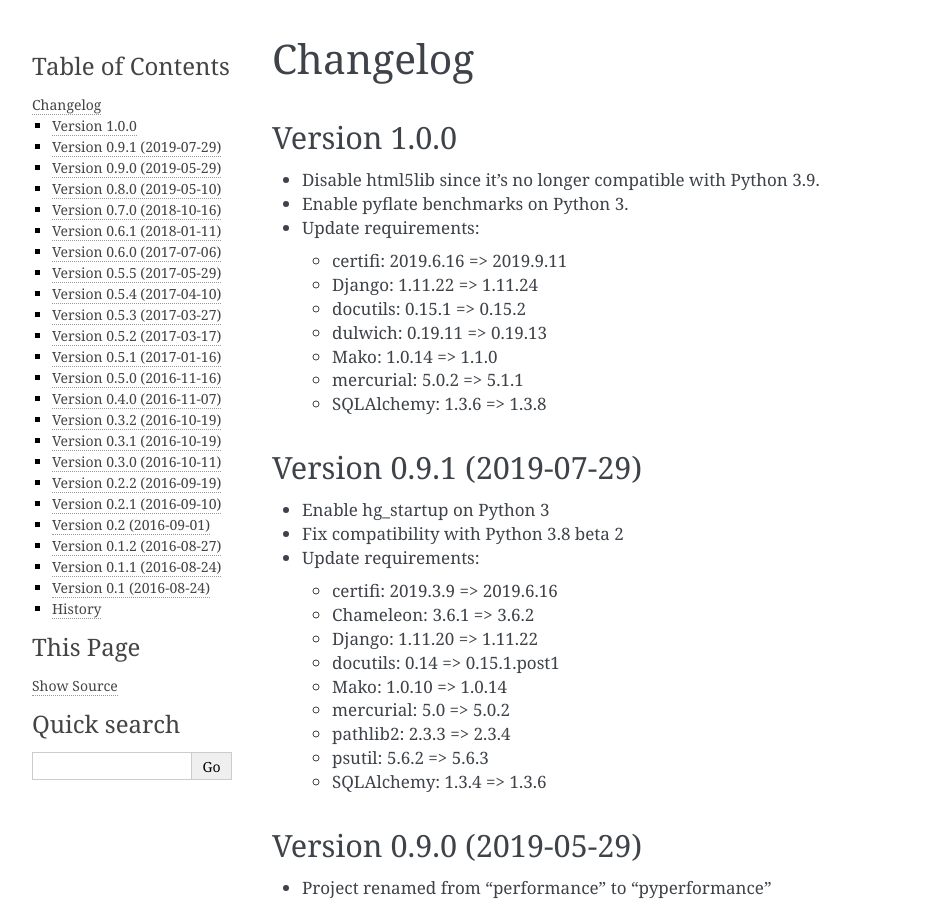
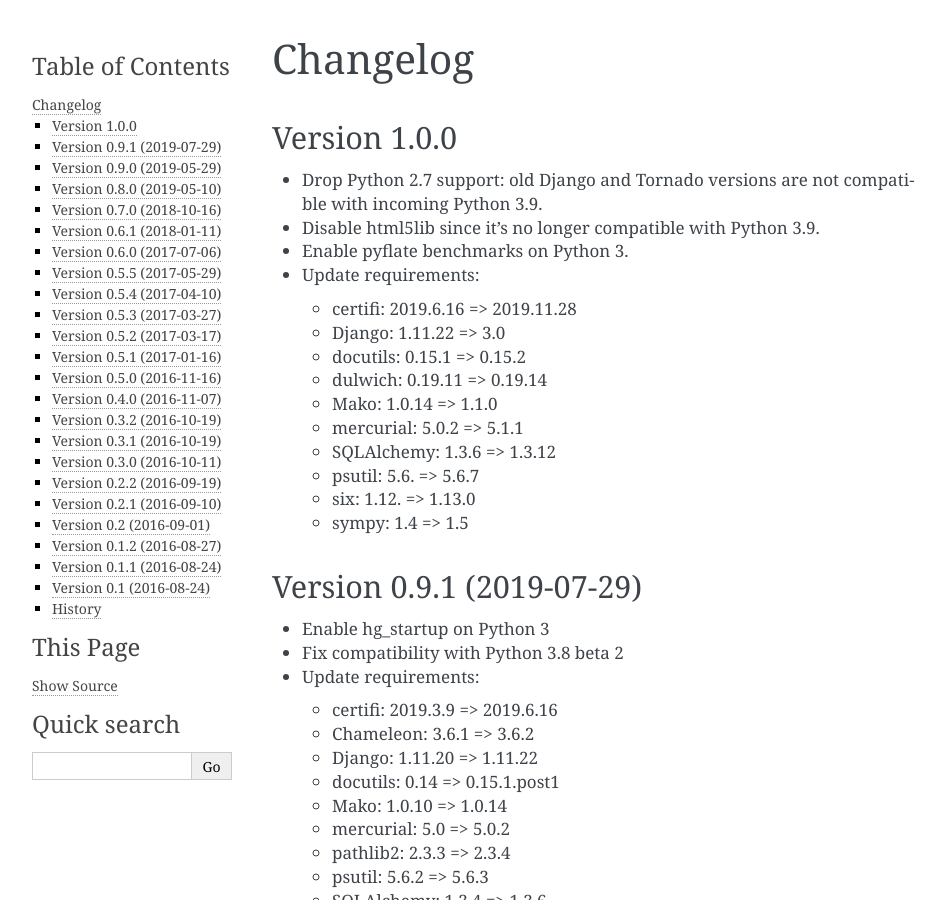
Before and after one commit to python/pyperformance, a Sphinx documentation site: the page built from doc/changelog.rst, in a window 1280 px wide and 900 px high. Shown: the whole window, without its empty margins (148-1093 px from the left). Built offline with Sphinx 7.4.7, drawn with Linux system fonts in a browser that asks for light colours.

Commit message:
Upgrade dependencies

```diff
--- a/doc/changelog.rst
+++ b/doc/changelog.rst
@@ -4,17 +4,22 @@
 Version 1.0.0
 -------------
 
+* Drop Python 2.7 support: old Django and Tornado versions are
+  not compatible with incoming Python 3.9.
 * Disable html5lib since it's no longer compatible with Python 3.9.
 * Enable pyflate benchmarks on Python 3.
 * Update requirements:
 
-  * certifi: 2019.6.16 => 2019.9.11
-  * Django: 1.11.22 => 1.11.24
+  * certifi: 2019.6.16 => 2019.11.28
+  * Django: 1.11.22 => 3.0
   * docutils: 0.15.1 => 0.15.2
-  * dulwich: 0.19.11 => 0.19.13
+  * dulwich: 0.19.11 => 0.19.14
   * Mako: 1.0.14 => 1.1.0
   * mercurial: 5.0.2 => 5.1.1
-  * SQLAlchemy: 1.3.6 => 1.3.8
+  * SQLAlchemy: 1.3.6 => 1.3.12
+  * psutil: 5.6. => 5.6.7
+  * six: 1.12. =>  1.13.0
+  * sympy: 1.4 => 1.5
 
 Version 0.9.1 (2019-07-29)
 --------------------------
--- a/setup.py
+++ b/setup.py
@@ -8,7 +8,7 @@
 #
 #  - git clean -fdx  # remove all untracked files!
 #  - python2 -m pyperformance venv create
-#  - venv/cpython2*/bin/python -m pip list --outdated
+#  - venv/cpython*/bin/python -m pip list --outdated
 #  - update pyperformance/requirements.txt
 #  - (see also pip-tools and pipdeptree tools)
 #  - (pip install pip-review; pip-review --local --interactive)
```
Also changed, not shown: 1 other file.
